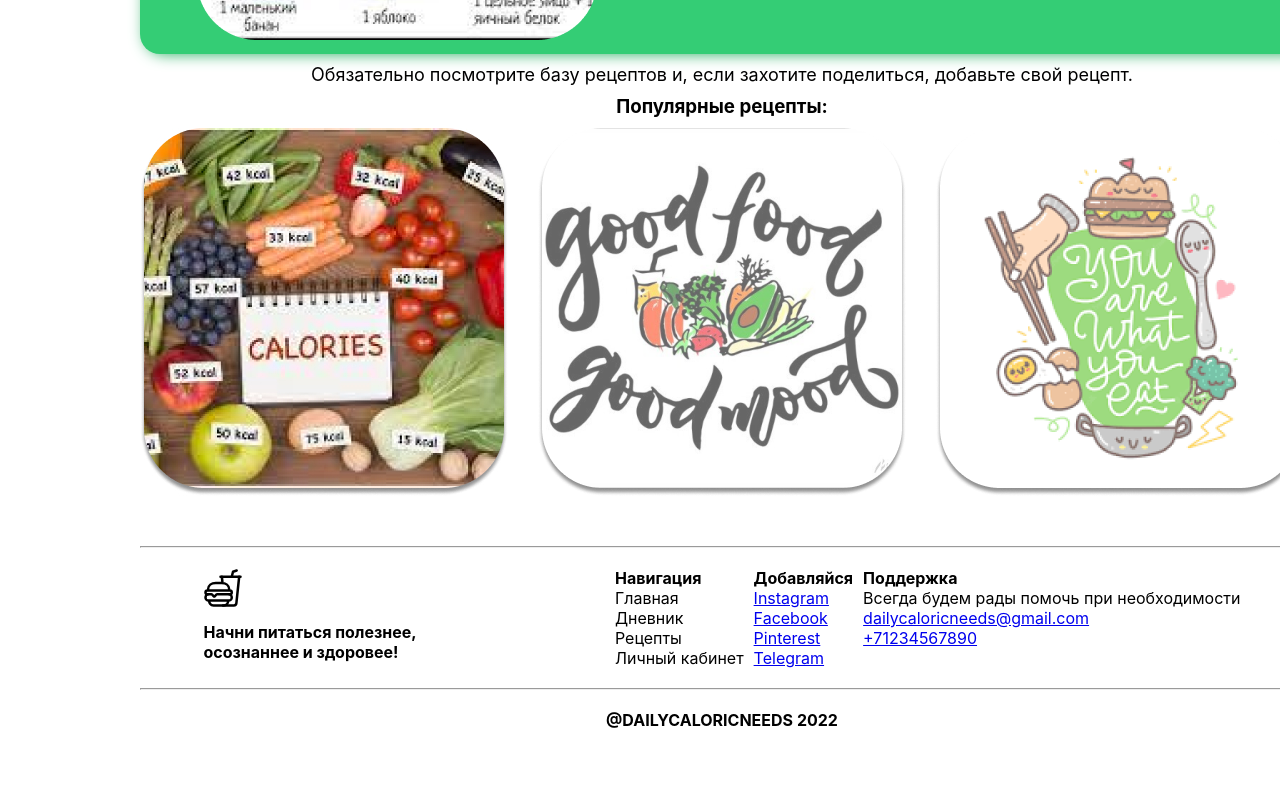
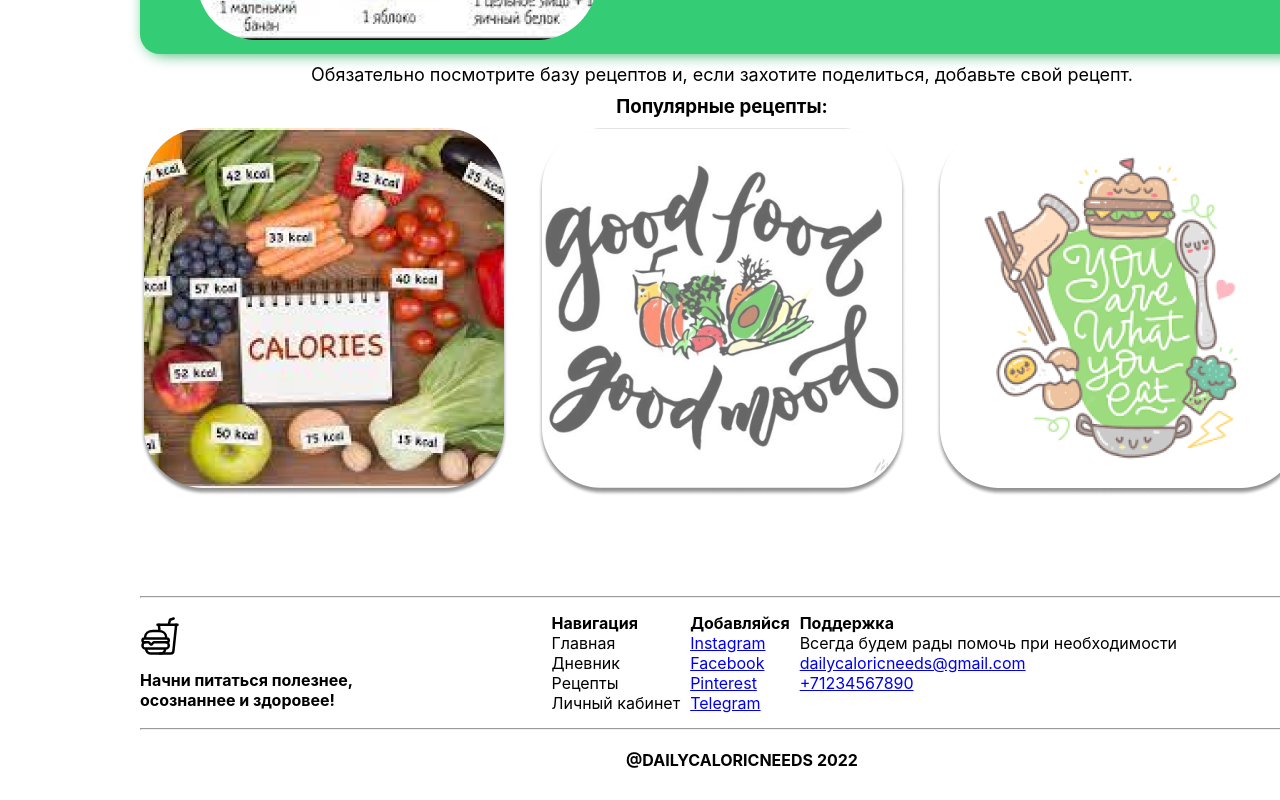
Before and after one commit to Daily-caloric-needs/web, a React (Create React App) app: page / in a window 1280 px wide. Shown: the part 2273-3073 px from the top of the page. Built offline with nearby package versions, Linux system fonts and the light colour scheme.

Commit message:
added footers on all pages and updated norm calories and norm water on the profile page

```diff
--- a/src/components/Content/Content.js
+++ b/src/components/Content/Content.js
@@ -1,3 +1,5 @@
+import { useNavigate } from 'react-router-dom';
+import { Logo } from "../Logo/Logo"
 import { Avatar } from "../Avatar/Avatar";
 import { Meal } from "../Meal/Meal";
 import { Notification } from "../Notification/Notification";
@@ -21,6 +23,7 @@ import { Sidebar } from "../Sidebar/Sidebar";
 import { Typography } from "@mui/material";
 
 export const Content = () => {
+  const navigate = useNavigate();
   const allDishes = useSelector(selectAllDishes());
   const amountNutrientsToday = useSelector(selectAmountNutrientsFromToday());
   const caloriesNorm = useSelector(selectNormNutrients())
@@ -138,6 +141,7 @@ export const Content = () => {
   };
 
   return (
+    <div className="contsiner">
     <div className="content">
       <div className="content__header">
         <Sidebar />
@@ -170,6 +174,42 @@ export const Content = () => {
           <Water />
         </div>
       </div>
+      </div>
+      <div className="footer">
+        <hr />
+        <div className='footer__content'>
+          <div className="footer__logo">
+            <Logo />
+            <h4>Начни питаться полезнее, осознаннее и здоровее!</h4>
+          </div>
+          <div className="footer__info">
+            <div className="footer__info-navigation">
+              <h4>Навигация</h4>
+              <p onClick={() => navigate("/")}>Главная</p>
+              <p onClick={() => navigate("/statistics")}>Дневник</p>
+              <p onClick={() => navigate("/recipes")}>Рецепты</p>
+              <p onClick={() => navigate("/profile")}>Личный кабинет</p>
+            </div>
+            <div className="footer__info-social">
+              <h4>Добавляйся</h4>
+              <a href="www.instagram.com">Instagram</a><br />
+              <a href="www.facebook.com">Facebook</a><br />
+              <a href="www.pinterest.com">Pinterest</a><br />
+              <a href="www.telegram.com">Telegram</a><br />
+            </div>
+            <div className="footer__info-support">
+              <h4>Поддержка</h4>
+              <p>Всегда будем рады помочь при необходимости</p>
+              <a href="mailto:dailycaloricneeds@gmail.com">dailycaloricneeds@gmail.com</a><br />
+              <a href="tel:+71234567890">+71234567890</a>
+            </div>
+          </div>
+        </div>
+        <hr />
+        <div>
+          <h4 className="footer__copy">@DAILYCALORICNEEDS 2022</h4>
+        </div>
+      </div>
     </div>
   );
 };
--- a/src/components/Content/style.scss
+++ b/src/components/Content/style.scss
@@ -1,6 +1,8 @@
 @import '../../variables.scss';
 
 .content {
+  min-height: calc(100vh - 160px);
+  max-width: 1440px;
   margin-left: 100px;
   flex: 1 1 auto;
   padding: 10px 40px 50px;
@@ -59,3 +61,66 @@
     font-weight: 600;
   }
 }
+
+.footer {
+    display: flex;
+    flex-direction: column;
+    left: 140px;
+
+    &__content {
+        display: flex;
+        align-items: center;
+        box-sizing: border-box;
+        padding-top: 15px;
+        padding-bottom: 15px;
+    }
+
+    &__logo {
+        h4 {
+            width: 70%;
+            padding-top: 10px;
+        }
+    }
+
+    &__info {
+        display: flex;
+    }
+
+    button {
+        h4 {
+            padding-bottom: 10px;
+        }
+    }
+
+    &__info-navigation {
+        p {
+            cursor: pointer;
+        }
+
+        p:hover {
+            color: #2ecc71;
+        }
+    }
+
+    &__info-social {
+        padding-left: 10px;
+        padding-right: 10px;
+
+        a:hover {
+            text-decoration: none;
+        }
+    }
+
+    &__info-support {
+        p {
+            text-decoration: none;
+        }
+    }
+
+    &__copy {
+        align-self: center;
+        text-align: center;
+        padding-top: 20px;
+        padding-bottom: 20px;
+    }
+}
--- a/src/components/Home/Home.js
+++ b/src/components/Home/Home.js
@@ -17,6 +17,7 @@ export const Home = () => {
   const userData = useSelector(selectUserData());
 
   return (
+    <div className='container'>
     <div className="content__home">
       <div className="content__nav-button">
         <Notification />
@@ -102,8 +103,10 @@ export const Home = () => {
           <img src={recipe3} alt="рецепт3" />
         </div>
       </div>
+    </div>
+      <div className="footer">
       <hr />
-      <div className="footer">
+        <div className='footer__content'>
         <div className="footer__logo">
           <Logo />
           <h4>Начни питаться полезнее, осознаннее и здоровее!</h4>
@@ -130,11 +133,12 @@ export const Home = () => {
             <a href="tel:+71234567890">+71234567890</a>
           </div>
         </div>
-      </div>
+        </div>
+        <hr />
       <div>
-        <hr />
         <h4 className="footer__copy">@DAILYCALORICNEEDS 2022</h4>
       </div>
-    </div>
+      </div>
+      </div>
   );
 };
--- a/src/components/Home/style.scss
+++ b/src/components/Home/style.scss
@@ -1,6 +1,7 @@
-@import '../../variables.scss';
+@import "../../variables.scss";
 
-.content__home{
+.content__home {
+    min-height: calc(100vh - 160px);
     max-width: 1440px;
     margin: 0 auto;
     padding: 0;
@@ -10,26 +11,26 @@
     padding: 10px 40px 50px;
 }
 
-.content__nav-button{
+.content__nav-button {
     display: flex;
     justify-content: flex-end;
     margin-bottom: 10px;
 }
 
-.header{
+.header {
     margin-top: 20px;
     display: flex;
     justify-content: space-between;
     position: relative;
 
-    &__nav{
+    &__nav {
         padding: 20px 0 0 30px;
         display: flex;
         gap: 40px;
         align-items: flex-start;
     }
 
-    &__button{
+    &__button {
         padding: 10px;
         font-weight: 600;
         font-size: 18px;
@@ -41,14 +42,14 @@
         margin-top: 20px;
     }
 
-    &__text{
+    &__text {
         padding: 30px 0 0 70px;
         text-align: center;
         max-width: 600px;
         font-size: 24px;
     }
 
-    &__user{
+    &__user {
         padding: 20px 30px 0 0;
         display: flex;
         justify-content: flex-end;
@@ -61,7 +62,7 @@
     }
 }
 
-.button__reg{
+.button__reg {
     margin-top: 20px;
     padding: 10px;
     background-color: $main-color-light;
@@ -74,38 +75,33 @@
     width: 13rem;
 }
 
-.info{
+.info {
     margin-top: 40px;
     background-color: $main-color;
     border-radius: 20px;
     box-shadow: 5px 0px 15px $main-color-light;
     text-align: start;
-    padding:  2rem 5rem;
+    padding: 2rem 5rem;
     display: flex;
     flex-direction: column;
 
-
-
-ul{
+    ul {
         align-self: center;
     }
 
-button{
+    button {
         align-self: center;
     }
-
-
-
 }
 
-.cards{
+.cards {
     padding: 10px 0 10px 0;
     display: flex;
     gap: 20px;
     justify-content: center;
 }
 
-.calories{
+.calories {
     margin-top: 40px;
     padding: 10px 0 10px 0;
     display: flex;
@@ -115,13 +111,13 @@ button{
     border-radius: 20px;
     box-shadow: 5px 0px 15px $main-color-light;
 
-    &__info{
+    &__info {
         display: flex;
         flex-direction: column;
         justify-content: center;
         gap: 30px;
 
-        p{
+        p {
             text-align: center;
             max-width: 600px;
             font-size: 18px;
@@ -129,19 +125,19 @@ button{
     }
 }
 
-.recipes{
+.recipes {
     text-align: center;
     padding: 10px 0 10px 0;
     margin-bottom: 40px;
 
-    p{
+    p {
         font-size: 18px;
     }
-    h3{
+    h3 {
         margin: 10px 0;
     }
 
-    &__items{
+    &__items {
         display: flex;
         gap: 30px;
         justify-content: center;
@@ -149,16 +145,22 @@ button{
     }
 }
 
-.slider{
+.slider {
     align-self: center;
 }
 
 .footer {
     display: flex;
+    flex-direction: column;
+    left: 140px;
+
+    &__content {
+        display: flex;
+        align-items: center;
         box-sizing: border-box;
-    padding-top: 20px;
-    padding-bottom: 20px;
-    align-self: center;
+        padding-top: 15px;
+        padding-bottom: 15px;
+    }
 
     &__logo {
         h4 {
@@ -167,15 +169,14 @@ button{
         }
     }
 
-    &__info{
-        display:flex;
+    &__info {
+        display: flex;
     }
 
     button {
         h4 {
             padding-bottom: 10px;
         }
-
     }
 
     &__info-navigation {
@@ -184,9 +185,8 @@ button{
         }
 
         p:hover {
-            color: #2ecc71
+            color: #2ecc71;
         }
-
     }
 
     &__info-social {
@@ -204,7 +204,6 @@ button{
         }
     }
 
-
     &__copy {
         align-self: center;
         text-align: center;
--- a/src/components/Profile/style.scss
+++ b/src/components/Profile/style.scss
@@ -1,4 +1,5 @@
 .content {
+  min-height: calc(100vh - 160px);
   &__profile {
     margin-top: 10px;
     display: flex;
@@ -31,3 +32,70 @@
   flex-direction: column;
   gap: 7px;
 }
+
+.footer {
+  display: flex;
+  flex-direction: column;
+  margin-left: 140px;
+
+  &__content{
+    display: flex;
+    align-items: center;
+    box-sizing: border-box;
+    padding-top: 15px;
+    padding-bottom: 15px;
+
+    }
+
+    &__logo {
+        h4 {
+            width: 70%;
+            padding-top: 10px;
+        }
+    }
+
+    &__info{
+        display:flex;
+    }
+
+    button {
+        h4 {
+            padding-bottom: 10px;
+        }
+
+    }
+
+    &__info-navigation {
+        p {
+            cursor: pointer;
+        }
+
+        p:hover {
+            color: #2ecc71
+        }
+
+    }
+
+    &__info-social {
+        padding-left: 10px;
+        padding-right: 10px;
+
+        a:hover {
+            text-decoration: none;
+        }
+    }
+
+    &__info-support {
+        p {
+            text-decoration: none;
+        }
+    }
+
+
+    &__copy {
+        align-self: center;
+        text-align: center;
+        padding-top: 20px;
+        padding-bottom: 20px;
+    }
+}
```
Also changed, not shown: src/components/Profile/Profile.js (+53 -8 lines). Lines whose indentation alone changed are shown as unchanged.
